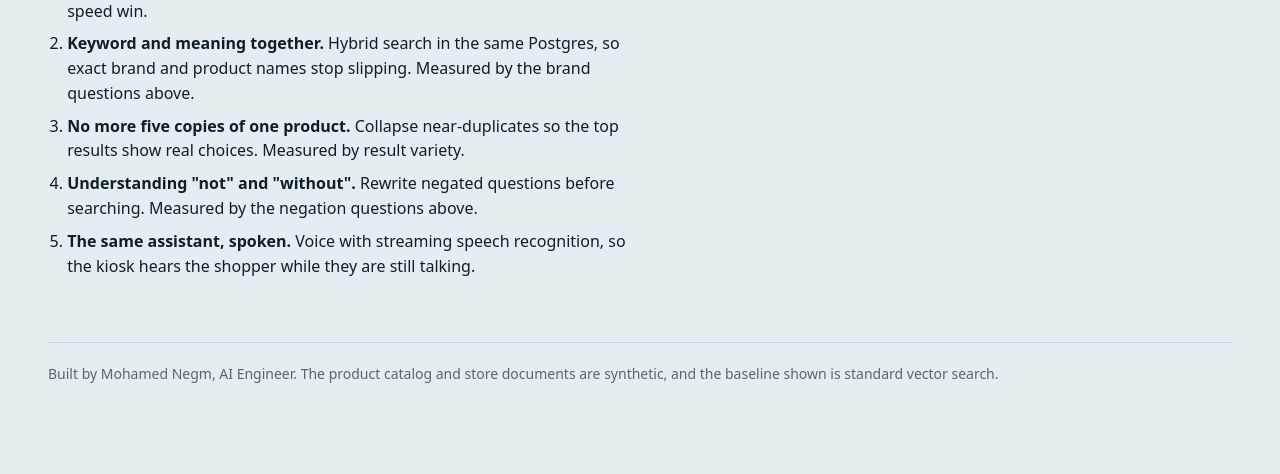
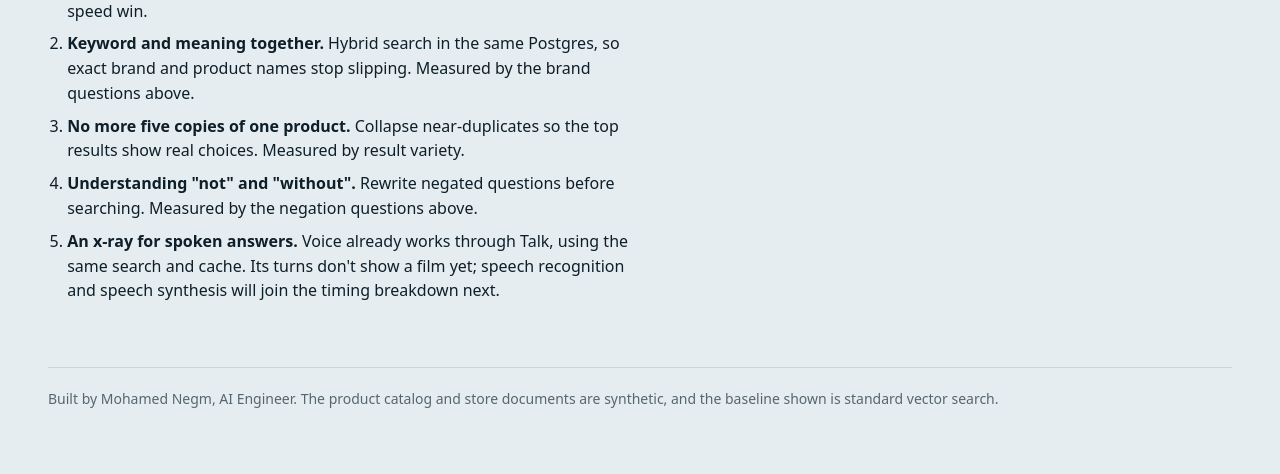
Before and after one commit to negmeme2001/ravo-xray, a Python web app: template templates/app.html in a window 1280 px wide. Shown: the part 1972-2446 px from the top of the page. Before the commit the page ends 2355 px from the top, so only its background shows below. Run offline with Jinja, Linux system fonts and the light colour scheme; the template is opened without the code that fills it, so the values that code supplies are empty; some web fonts are replaced.

Commit message:
Voice ships: page and README describe it, and name an x-ray for spoken answers as the next step
Co-Authored-By: Claude Opus 5 <noreply@anthropic.com>

```diff
--- a/templates/app.html
+++ b/templates/app.html
@@ -131,7 +131,7 @@
         <li><b>Keyword and meaning together.</b> Hybrid search in the same Postgres, so exact brand and product names stop slipping. Measured by the brand questions above.</li>
         <li><b>No more five copies of one product.</b> Collapse near-duplicates so the top results show real choices. Measured by result variety.</li>
         <li><b>Understanding "not" and "without".</b> Rewrite negated questions before searching. Measured by the negation questions above.</li>
-        <li><b>The same assistant, spoken.</b> Voice with streaming speech recognition, so the kiosk hears the shopper while they are still talking.</li>
+        <li><b>An x-ray for spoken answers.</b> Voice already works through Talk, using the same search and cache. Its turns don't show a film yet; speech recognition and speech synthesis will join the timing breakdown next.</li>
       </ol>
     </section>
   </div>
```
Also changed, not shown: README.md.
